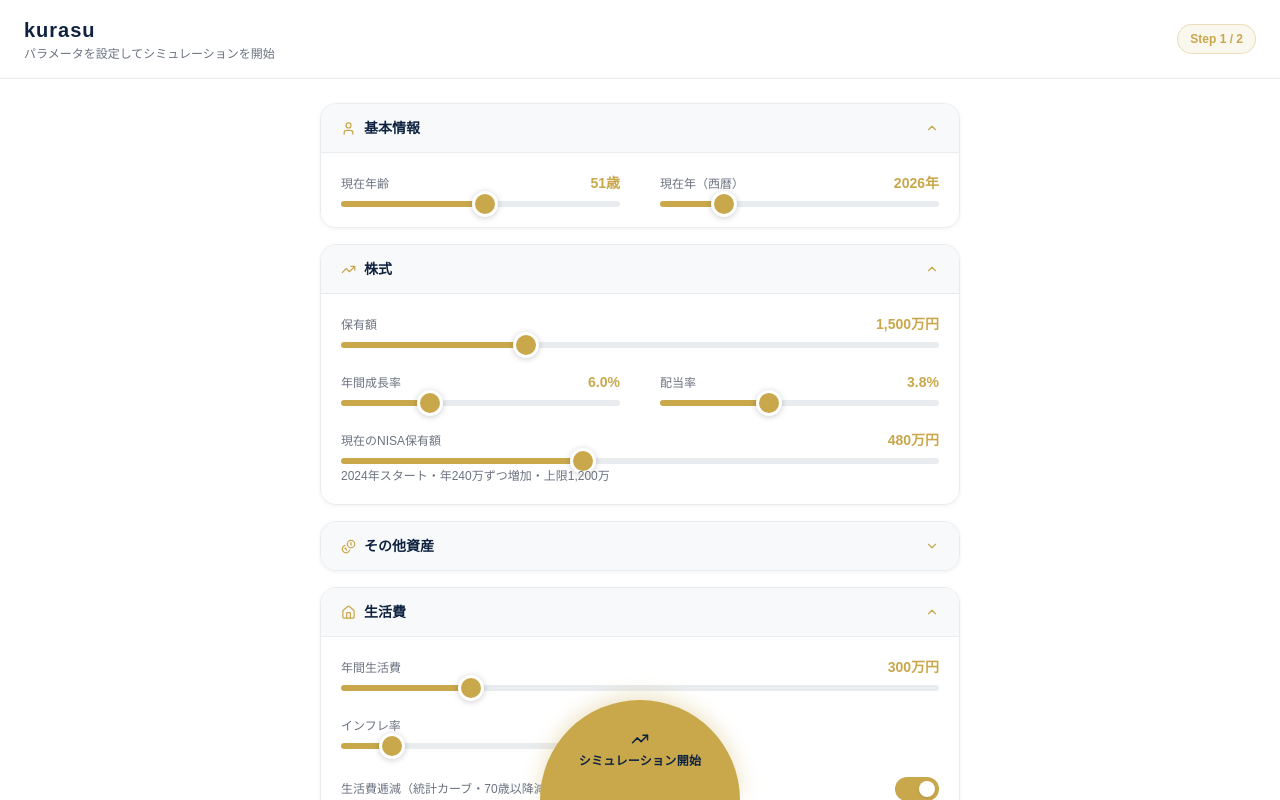
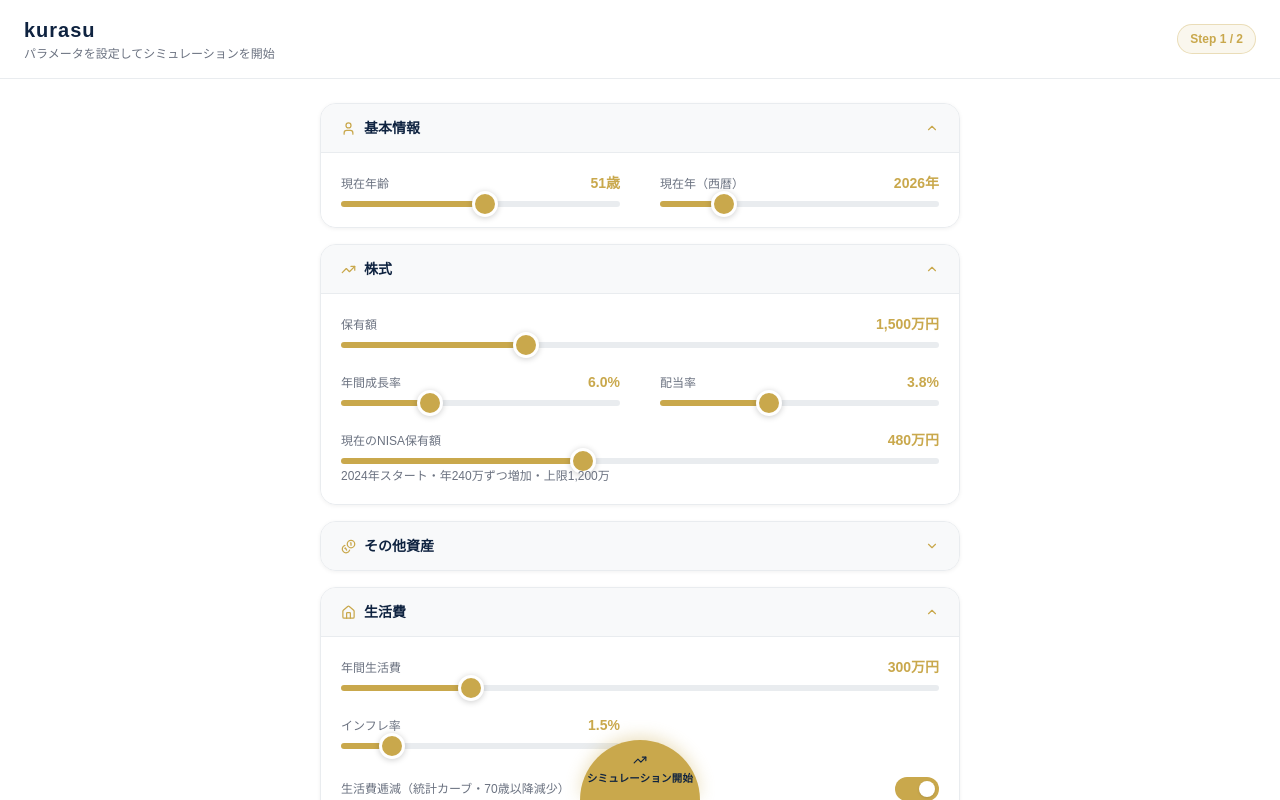
Before and after one commit to toyakaku10-creator/kurasu, a Next.js app: page /kurasu in a window 1280 px wide. Shown: the top 800 px of the page. Built offline with nearby package versions, Linux system fonts and the light colour scheme.

Commit message:
fix: 半円ボタンのサイズを縮小

```diff
--- a/app/kurasu/InputClient.tsx
+++ b/app/kurasu/InputClient.tsx
@@ -308,14 +308,14 @@ export default function InputClient() {
           style={{
             background: GOLD,
             color: NAVY,
-            width: 200,
-            height: 100,
+            width: 120,
+            height: 60,
             borderRadius: '9999px 9999px 0 0',
-            boxShadow: `0 -4px 20px ${GOLD}55`,
-            fontSize: '0.75rem',
+            boxShadow: `0 -4px 16px ${GOLD}55`,
+            fontSize: '0.65rem',
           }}
         >
-          <TrendingUp size={18} />
+          <TrendingUp size={14} />
           シミュレーション開始
         </button>
       </footer>
--- a/app/kurasu/result/ResultClient.tsx
+++ b/app/kurasu/result/ResultClient.tsx
@@ -398,14 +398,14 @@ export default function ResultClient() {
                 color: NAVY,
                 background: BG,
                 border: `1px solid ${BORDER}`,
-                width: 200,
-                height: 100,
+                width: 120,
+                height: 60,
                 borderRadius: '0 0 9999px 9999px',
-                boxShadow: `0 4px 12px rgba(0,0,0,.07)`,
-                fontSize: '0.75rem',
+                boxShadow: `0 4px 10px rgba(0,0,0,.07)`,
+                fontSize: '0.65rem',
               }}
             >
-              <SlidersHorizontal size={16} />
+              <SlidersHorizontal size={13} />
               設定に戻る
             </button>
           </div>
```
